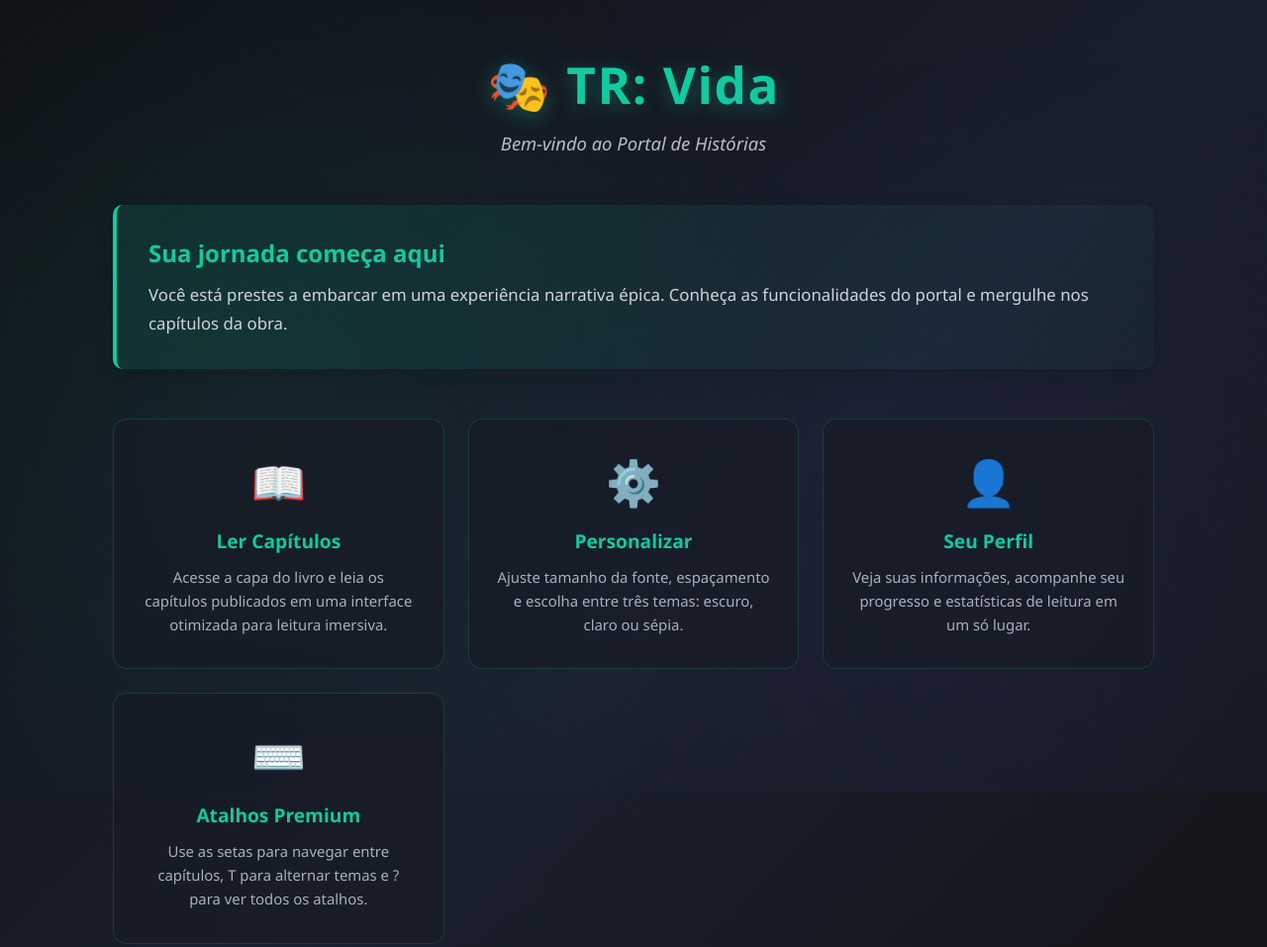
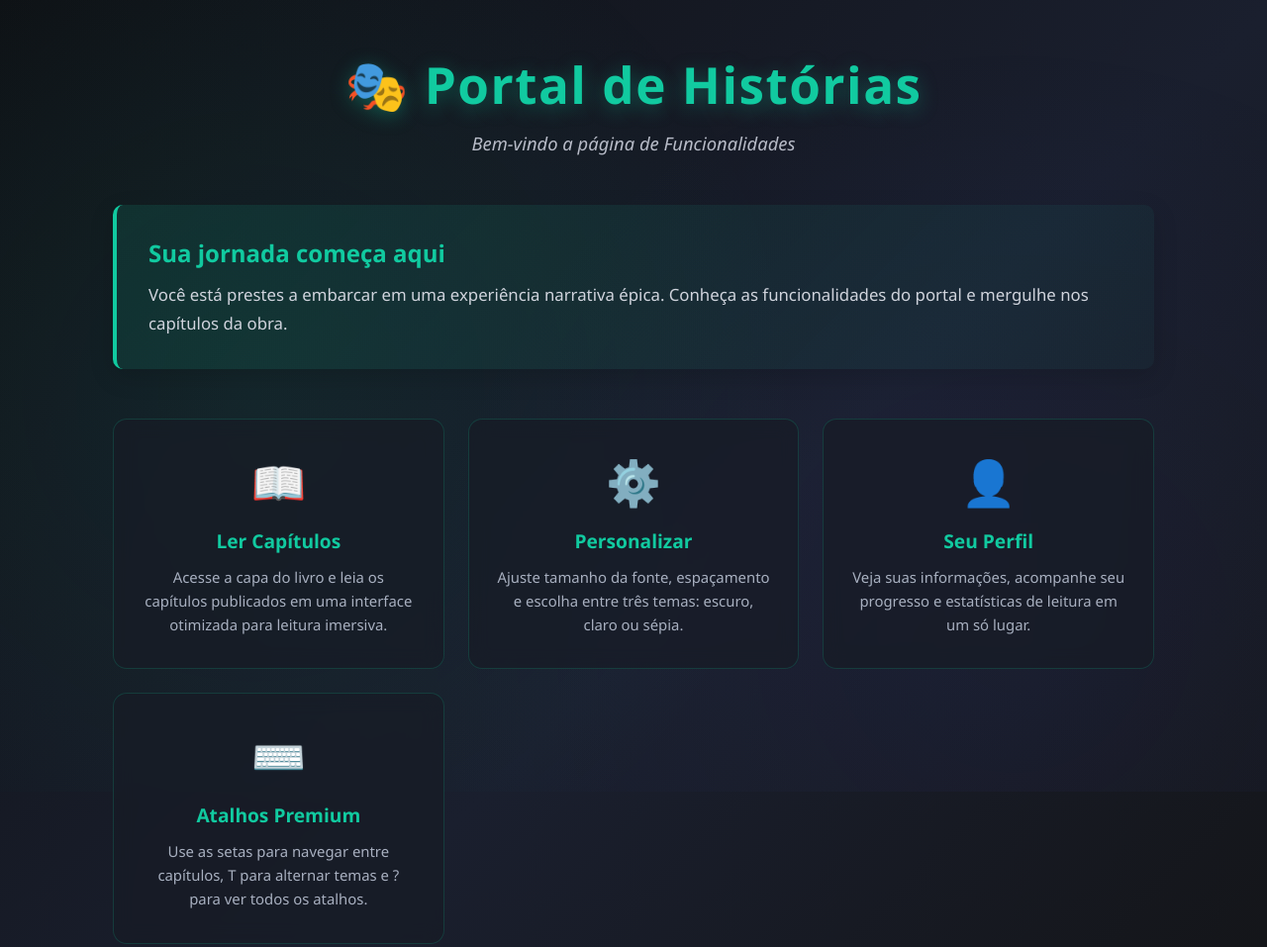
Before and after one commit to Kratos7777/Painel-de-Hist-rias, a website: page public/funcionalidades.html in a window 1280 px wide. Shown: the top 957 px of the page at 99% size. Drawn offline with Linux system fonts and the light colour scheme; no server answers.

Commit message:
fix: não é possivel

```diff
--- a/public/funcionalidades.html
+++ b/public/funcionalidades.html
@@ -286,8 +286,8 @@
     <div class="container">
 
         <header class="header">
-            <h1>🎭 TR: Vida</h1>
-            <p class="greeting">Bem-vindo ao Portal de Histórias</p>
+            <h1>🎭 Portal de Histórias</h1>
+            <p class="greeting">Bem-vindo a página de Funcionalidades</p>
             <span class="user-pill" id="user-pill" style="display:none;">
                 Olá, <span data-user-name>leitor</span>!
             </span>
```
Also changed, not shown: public/capa.html (+1 -1 lines).
